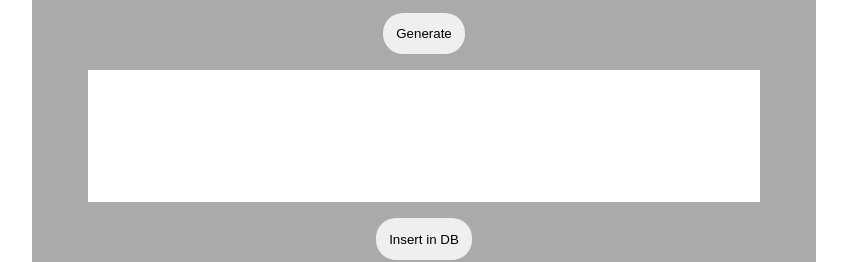
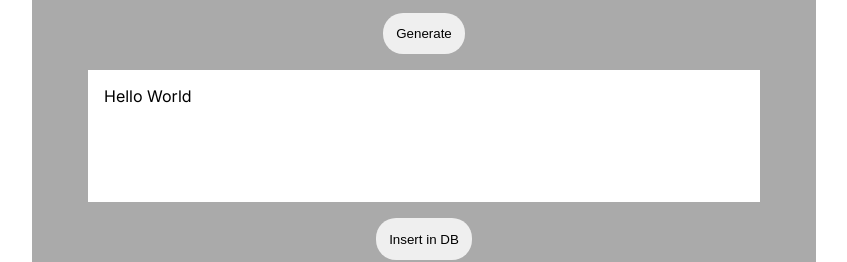
Before and after one commit to AbhayJha24/real-estate-copy-gen-website, a Next.js app: page / in a window 1280 px wide. Shown: the part 362-624 px from the top of the page, without its empty margins (216-1063 px from the left). Built offline with nearby package versions, Linux system fonts and the light colour scheme.

Commit message:
Fixed document is not defined error when running next build

```diff
--- a/app/page.js
+++ b/app/page.js
@@ -3,7 +3,7 @@
 import Image from "next/image";
 import styles from "./page.module.css";
 import GenTextArea from './components/_genTextArea';
-import { useState, useRef } from "react";
+import { useState, useRef, useEffect } from "react";
 
 export default function Home() {
 
@@ -11,12 +11,13 @@ export default function Home() {
   const [features, setFeatures] = useState("");
   const [tone, setTone] = useState("Casual");
   const [length, setLength] = useState("Short");
-  const [genText, setGenText] = useState("");
+  const [genText, setGenText] = useState("Hello World");
   const [selectedText, setSelectedText] = useState("");
   const [regenType, setRegenType] = useState("");
   const selTooltip = useRef(null)
   const regen = useRef(null)
 
+  useEffect(() => {
     document.addEventListener('mouseup', event => {
       if(window.getSelection().toString().length){
         console.log(event.clientY);
@@ -27,6 +28,7 @@ export default function Home() {
         setSelectedText(text);
       }
     })
+  }, [])
 
   async function generateText() {
 
```
Lines whose indentation alone changed are shown as unchanged.
